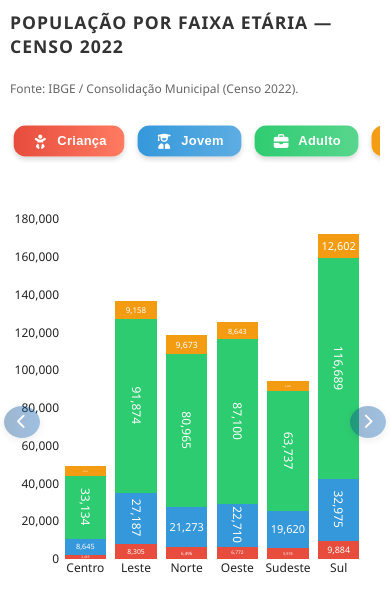
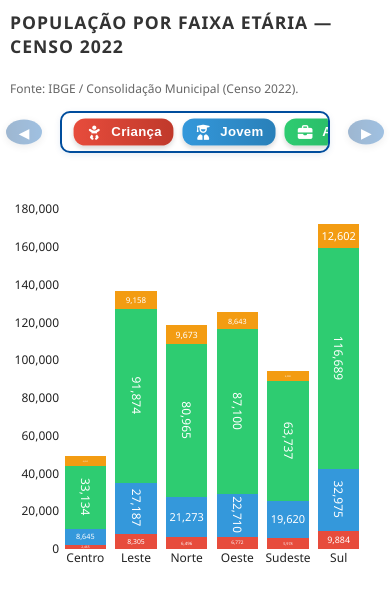
Before and after one commit to janosystime/Janosys-Project, a Flask app: page /static/iframes/grafico_etaria_regiao.html in a window 390 px wide. Shown: the top 612 px of the page. Run offline with Flask 3, Linux system fonts and the light colour scheme; some libraries are stand-ins or nearby versions.

Commit message:
Ajuste mobile

```diff
--- a/requirements.txt
+++ b/requirements.txt
@@ -1,3 +1,3 @@
-flask==2.3.3
-pandas==2.1.1
-plotly==5.16.0
+flask==3.1.2
+pandas==2.3.3
+plotly==6.3.1
--- a/static/css/style.css
+++ b/static/css/style.css
@@ -384,7 +384,6 @@ main section:hover {
   transform: rotate(180deg);
 }
 
-
 .dropdown .content {
   display: none;
   position: absolute;
--- a/static/iframes/grafico_etaria_regiao.html
+++ b/static/iframes/grafico_etaria_regiao.html
@@ -38,7 +38,7 @@
       }
       #plot {
         width: 100%;
-        height: 72vh;
+        height: 70vh;
         transition: opacity 0.6s ease, transform 0.6s ease;
       }
 
@@ -60,13 +60,30 @@
       .age-filters::-webkit-scrollbar {
         display: none;
       }
-      .age-scroll-container {
+      .region-scroll-container {
         position: relative;
         display: flex;
         align-items: center;
         width: 100%;
       }
 
+      /* Box de filtros sem borda por padrão */
+      .region-filters {
+        display: flex;
+        gap: 8px;
+        flex-wrap: nowrap;
+        margin: 10px 0;
+        overflow-x: auto;
+        -webkit-overflow-scrolling: touch;
+        padding: 5px 10px;
+      }
+
+      /* Scrollbars escondidas */
+      .region-filters::-webkit-scrollbar {
+        display: none;
+      }
+
+      /* Setas inicialmente escondidas */
       .arrow-btn {
         display: none;
         position: absolute;
@@ -76,12 +93,13 @@
         color: #fff;
         border: none;
         border-radius: 50%;
-        width: 32px;
-        height: 32px;
+        width: 25px;
+        height: 25px;
         cursor: pointer;
         z-index: 5;
-        font-size: 0.85rem;
+        font-size: 0.8rem;
         text-align: center;
+        padding-bottom: 0.5em;
         box-shadow: 0 2px 8px rgba(0, 0, 0, 0.2);
         transition: all 0.3s ease;
       }
@@ -91,52 +109,80 @@
         filter: brightness(1.15);
       }
 
-      .arrow-btn.left {
-        left: 4px;
-      }
-
-      .arrow-btn.right {
-        right: 4px;
-      }
-
       button {
         border: none;
         border-radius: 12px;
         font-weight: 700;
         cursor: pointer;
         padding: 8px 18px;
-        transition: all 0.3s ease;
         color: white;
         flex: 0 0 auto;
         white-space: nowrap;
         letter-spacing: 0.3px;
+        transition: all 0.3s ease;
+        opacity: 1;
+        filter: none;
       }
 
+      /* Adiciona brilho ao passar o mouse */
       button:hover {
-        filter: brightness(1.1);
-        transform: translateY(-1px);
+        transform: translateY(100px); /* só sobe 2px ao invés de 5px */
+        filter: brightness(1.08) !important; /* brilho mais suave */
+        border-radius: 100%;
       }
 
-      button.ativo {
+      /* Botões dentro da região */
+.region-filters button {
+  border-radius: 12px;     /* arredondamento padrão */
+  padding: 8px 18px;       /* padding fixo */
+  overflow: hidden;        /* evita que o box-shadow/vibração ultrapasse o botão */
+  transition: all 0.3s ease;
+}
+
+/* Hover dos botões */
+.region-filters button:hover {
+  transform: translateY(-2px); /* leve elevação */
+  filter: brightness(1.08);    /* brilho sutil */
+  border-radius: 16px;         /* aumenta o radius no hover */
+  padding: 8px 18px;           /* padding fixo, não cresce */
+}
+
+/* Hover colorido por grupo */
+.region-filters button[data-group="Criança"]:hover {
+  box-shadow: 0 0 12px 3px rgba(231, 76, 60, 0.6);
+}
+.region-filters button[data-group="Jovem"]:hover {
+  box-shadow: 0 0 12px 3px rgba(52, 152, 219, 0.6);
+}
+.region-filters button[data-group="Adulto"]:hover {
+  box-shadow: 0 0 12px 3px rgba(46, 204, 113, 0.6);
+}
+.region-filters button[data-group="Idoso"]:hover {
+  box-shadow: 0 0 12px 3px rgba(243, 156, 18, 0.6);
+}
+
+  button.ativo {
         transform: scale(0.96);
         box-shadow: 0 3px 6px rgba(0, 0, 0, 0.15);
       }
 
-      button[data-group="Criança"] {
-        background: linear-gradient(90deg, #e74c3c, #ff7b61);
+
+      /*
+      button[data-group="Criança"]:hover {
+        box-shadow: 0 0 20px 6px rgba(231, 76, 60, 0.6) !important;
       }
-      button[data-group="Jovem"] {
-        background: linear-gradient(90deg, #3498db, #5dade2);
+      button[data-group="Jovem"]:hover {
+        box-shadow: 0 0 20px 6px rgba(52, 152, 219, 0.6) !important;
       }
-      button[data-group="Adulto"] {
-        background: linear-gradient(90deg, #2ecc71, #58d68d);
+      button[data-group="Adulto"]:hover {
+        box-shadow: 0 0 20px 6px rgba(46, 204, 113, 0.6) !important;
       }
-      button[data-group="Idoso"] {
-        background: linear-gradient(90deg, #f39c12, #f5b041);
-      }
+      button[data-group="Idoso"]:hover {
+        box-shadow: 0 0 20px 6px rgba(243, 156, 18, 0.6) !important;
+      } */
 
       button:not(.ativo) {
-        opacity: 0.6;
+        opacity: 0.55;
         filter: grayscale(0.2);
       }
 
@@ -183,10 +229,33 @@
       }
 
       @media (max-width: 768px) {
+        .region-filters {
+          gap: 6px;
+          margin: 0 50px;
+          border: 2px solid #004d9d;
+          border-radius: 10px;
+          box-shadow: 0 2px 6px rgba(0, 77, 157, 0.1);
+          overflow-x: auto;
+          -webkit-overflow-scrolling: touch;
+        }
+
+        .region-filters button {
+          padding: 6px 12px;
+          font-size: 0.85rem;
+        }
+
         .arrow-btn {
           display: flex;
+          justify-content: center;
           align-items: center;
-          justify-content: center;
+          text-align: center;
+        }
+
+        .arrow-btn.left {
+          left: -4px; /* fora da box */
+        }
+        .arrow-btn.right {
+          right: -4px; /* fora da box */
         }
         #plot {
           height: 50vh;
@@ -211,16 +280,15 @@
     <div class="wrap">
       <h2>População por Faixa Etária — Censo 2022</h2>
       <p class="source">Fonte: IBGE / Consolidação Municipal (Censo 2022).</p>
-      <div class="age-filter-box">
-        <button class="arrow-btn left" id="scroll-left">
-          <i class="fas fa-chevron-left"></i>
-        </button>
+      <div class="region-scroll-container">
+        <!-- setas fora da box -->
+        <button class="arrow-btn left" id="scroll-left">&#9664;</button>
 
-        <div class="age-filters" id="age-filters"></div>
+        <div class="region-filters" id="age-filters">
+          <!-- botões de filtros serão inseridos aqui via JS -->
+        </div>
 
-        <button class="arrow-btn right" id="scroll-right">
-          <i class="fas fa-chevron-right"></i>
-        </button>
+        <button class="arrow-btn right" id="scroll-right">&#9654;</button>
       </div>
 
       <div id="plot"></div>
@@ -239,20 +307,39 @@
         };
 
         function setButtonColor(btn, group, isActive) {
-          // define o atributo data-group (necessário pro CSS aplicar o gradiente)
           btn.dataset.group = group;
-
-          // animações suaves
           btn.style.transition = "all 0.3s ease";
 
           if (isActive) {
+            btn.classList.add("ativo");
             btn.style.opacity = "1";
+            btn.style.transform = "scale(0.97)";
             btn.style.filter = "none";
-            btn.style.transform = "scale(0.97)";
+            // Gradiente colorido para ativo
+            switch (group) {
+              case "Criança":
+                btn.style.background =
+                  "linear-gradient(90deg, #e74c3c, #c0392b)";
+                break;
+              case "Jovem":
+                btn.style.background =
+                  "linear-gradient(90deg, #3498db, #2980b9)";
+                break;
+              case "Adulto":
+                btn.style.background =
+                  "linear-gradient(90deg, #2ecc71, #27ae60)";
+                break;
+              case "Idoso":
+                btn.style.background =
+                  "linear-gradient(90deg, #f39c12, #d35400)";
+                break;
+            }
           } else {
-            btn.style.opacity = "0.55";
-            btn.style.filter = "grayscale(0.4)";
+            btn.classList.remove("ativo");
+            btn.style.opacity = "0.6";
             btn.style.transform = "scale(1)";
+            btn.style.filter = "grayscale(0.3)";
+            btn.style.background = "#aaa"; // cinza
           }
         }
 
@@ -525,13 +612,12 @@
 
       if (scrollContainer && btnLeft && btnRight) {
         btnLeft.addEventListener("click", () => {
-          scrollContainer.scrollBy({ left: -120, behavior: "smooth" });
+          scrollContainer.scrollBy({ left: -100, behavior: "smooth" });
         });
 
         btnRight.addEventListener("click", () => {
-          scrollContainer.scrollBy({ left: 120, behavior: "smooth" });
+          scrollContainer.scrollBy({ left: 100, behavior: "smooth" });
         });
-
         // Mostra ou oculta as setas conforme a rolagem
         function updateArrowVisibility() {
           btnLeft.style.opacity = scrollContainer.scrollLeft > 10 ? "1" : "0.4";
```
Also changed, not shown: templates/index.html (+14 -10 lines), static/images/help.png (deleted).
